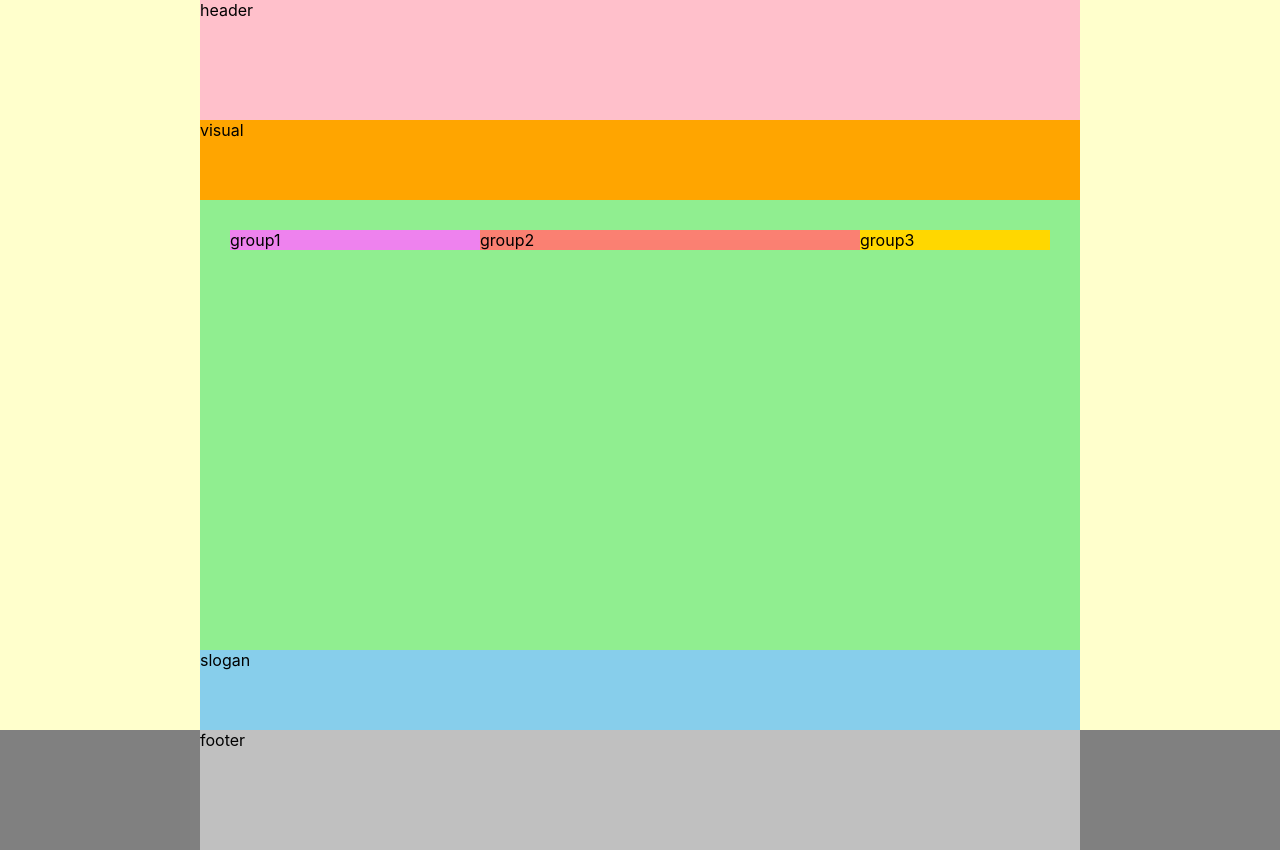
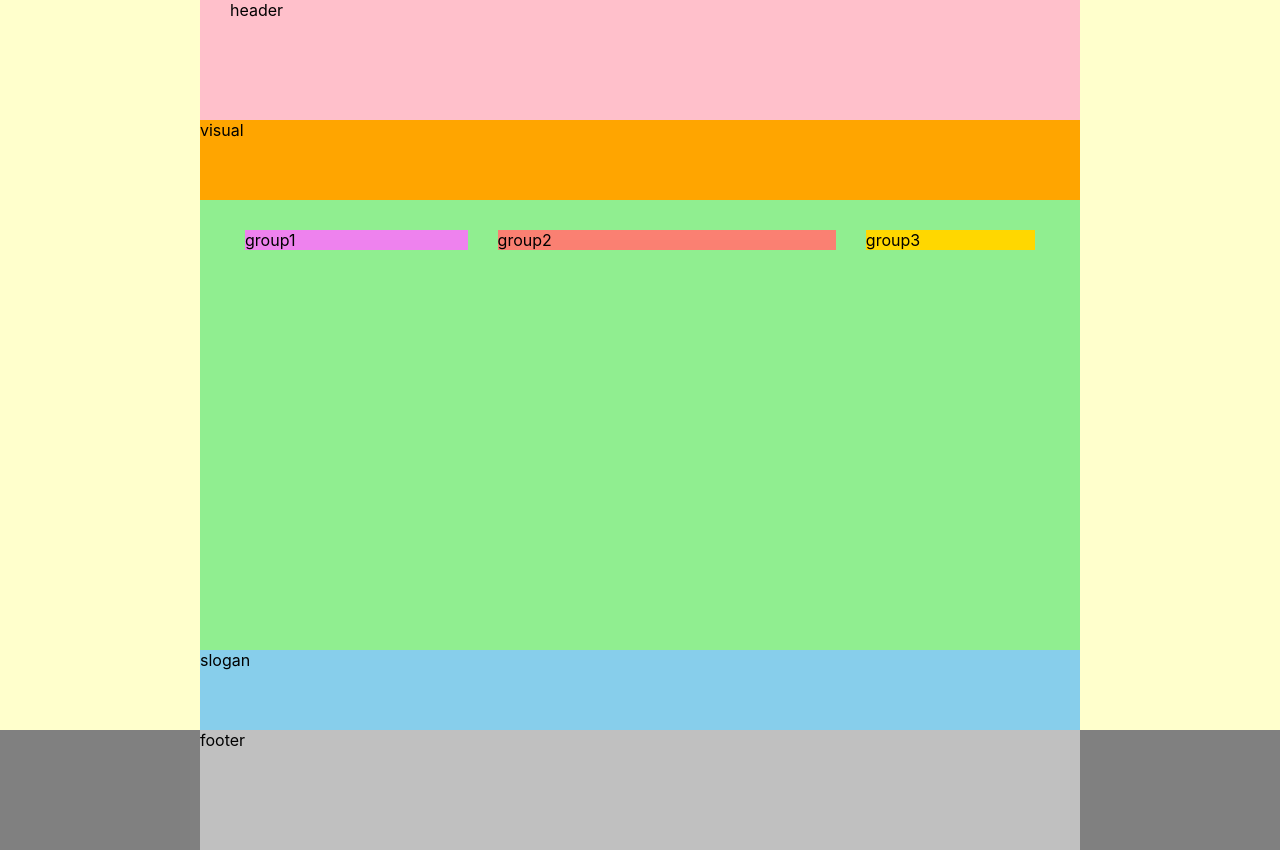
Before and after one commit to DoctorK4/HTML5, a website: page index.html in a window 1280 px wide. Drawn offline with Linux system fonts and the light colour scheme; a web font is replaced by a local one.

Commit message:
flex 레이아웃 완성 수정

```diff
--- a/styles/style.css
+++ b/styles/style.css
@@ -23,6 +23,7 @@
 .header {
   background: pink;
   height: 15vh;
+  padding: 0 30px;
 }
 
 /* 비주얼 */
@@ -41,6 +42,9 @@
   align-items: flex-start;
   padding: 30px;
 }
+.group {
+  margin: 0 15px;
+}
 .group1{
   background-color: violet;
   width: 250px;
@@ -58,6 +62,7 @@
 .slogan {
   background: skyblue;
   height: 10vh;
+  clear: both;
 }
 
 /* 푸터 */
```
